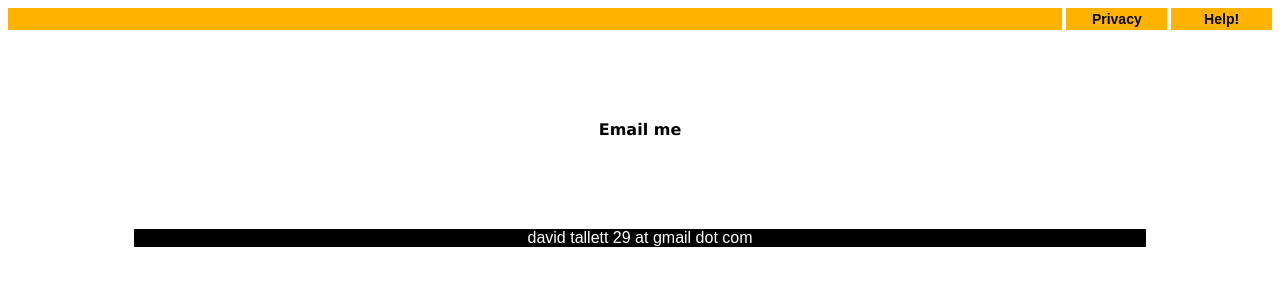
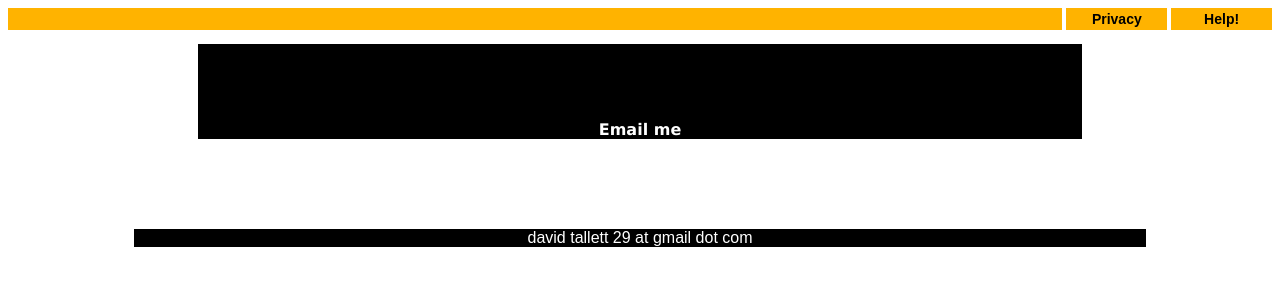
Before and after one commit to DaveTallett26/davetallett26.github.io, a Jekyll site: the page email.html, which Jekyll copies as it is, in a window 1280 px wide. Shown: the top 300 px of the page. Built offline with Jekyll 4.4.1, drawn with Linux system fonts in a browser that asks for light colours.

Commit message:
Update email.html 99

```diff
--- a/email.html
+++ b/email.html
@@ -12,7 +12,8 @@
 <li class="style4"><a class="style2" href="privacy6.html">Privacy</a></li>
 </ul>
 <br/><br/>
-<div class="style9"><br/><br/><br/><br/>Email me</div>
+<!-- <div class="style9"><br/><br/><br/><br/>Email me</div> -->
+<div class="style99"><br/><br/><br/><br/>Email me</div>
 <br/><br/><br/>
 <br/><br/>
 <!-- <div class="style61">david tallett 29 at gmail dot com</div> -->
```
